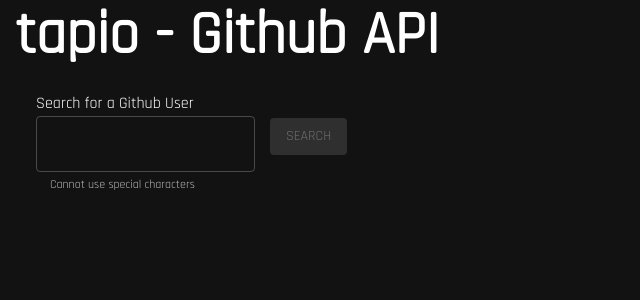
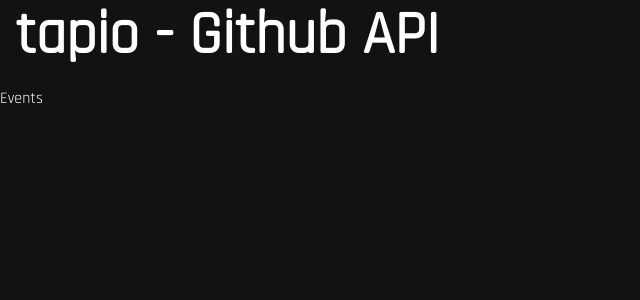
Before and after one commit to RodrigoGH1/GitHub-API, a React app: page /1/events in a window 1280 px wide. Shown: the top 300 px of the page, without its empty margins (0-640 px from the left). Built offline with nearby package versions, Linux system fonts and the light colour scheme.

Commit message:
feat: set react router and Events basic

```diff
--- a/src/components/pages/App.tsx
+++ b/src/components/pages/App.tsx
@@ -6,10 +6,13 @@
 } from '@mui/material'
 import React from 'react'
 import { QueryClient, QueryClientProvider } from 'react-query'
+import { Routes, Route, BrowserRouter } from 'react-router-dom'
+
 import { SearchField } from '../templates/SearchField/SearchField'
+import { Events } from '../templates/Events/Events'
 
 /*
-The App component ....
+The App component acts as a router for two main component templates, Events and SearchField
 */
 
 const App = () => {
@@ -32,13 +35,18 @@
     })
 
     return (
+        <BrowserRouter>
             <QueryClientProvider client={queryClient}>
                 <ThemeProvider theme={theme}>
                     <CssBaseline />
                     <Typography variant="h2">tapio - Github API</Typography>
-                <SearchField />
+                    <Routes>
+                        <Route path="/" element={<SearchField />} />
+                        <Route path="/:user/events" element={<Events />} />
+                    </Routes>
                 </ThemeProvider>
             </QueryClientProvider>
+        </BrowserRouter>
     )
 }
 
--- /dev/null
+++ b/src/components/templates/Events/Events.tsx
@@ -0,0 +1,5 @@
+import React from 'react'
+
+export const Events = () => {
+    return <div>Events</div>
+}
--- a/webpack.config.js
+++ b/webpack.config.js
@@ -1,20 +1,22 @@
-const path = require("path")
-const HtmlWebpackPlugin = require("html-webpack-plugin")
+const path = require('path')
+const HtmlWebpackPlugin = require('html-webpack-plugin')
 
 module.exports = {
-    entry: "./src/index.js",
+    entry: './src/index.js',
     output: {
-        path: path.join(__dirname, "/dist"),
-        filename: "bundle.js",
+        path: path.join(__dirname, '/dist'),
+        filename: 'bundle.js',
+        publicPath: '/',
     },
     plugins: [
         new HtmlWebpackPlugin({
-            template: "public/index.html", // to import index.html file inside index.js
-            favicon: "./public/favicon.png",
+            template: 'public/index.html', // to import index.html file inside index.js
+            favicon: './public/favicon.png',
         }),
     ],
     devServer: {
         port: 3000,
+        historyApiFallback: true,
     },
     module: {
         rules: [
@@ -22,26 +24,26 @@
                 test: /\.(js|jsx)$/,
                 exclude: /node_modules/,
                 use: {
-                    loader: "babel-loader",
+                    loader: 'babel-loader',
                 },
             },
             {
                 test: /\.tsx?$/,
-                use: "ts-loader",
+                use: 'ts-loader',
                 exclude: /node_modules/,
             },
             {
                 test: /\.(sa|sc|c)ss$/,
-                use: ["style-loader", "css-loader", "sass-loader"],
+                use: ['style-loader', 'css-loader', 'sass-loader'],
             },
             {
                 test: /\.(png|woff|woff2|eot|ttf|svg)$/,
-                loader: "url-loader",
+                loader: 'url-loader',
                 options: { limit: false },
             },
         ],
     },
     resolve: {
-        extensions: [".js", ".jsx", ".ts", ".tsx"],
+        extensions: ['.js', '.jsx', '.ts', '.tsx'],
     },
 }
```
Also changed, not shown: 1 other file (tests, documents, lock files or other folders). Lines whose indentation alone changed are shown as unchanged.
